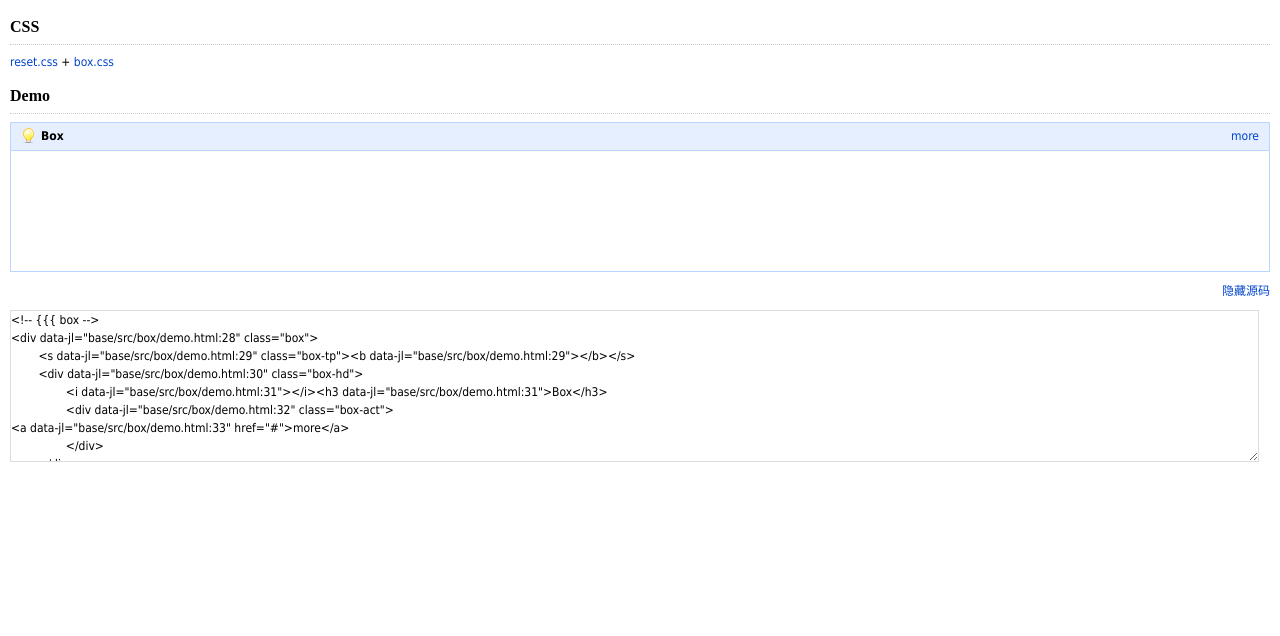
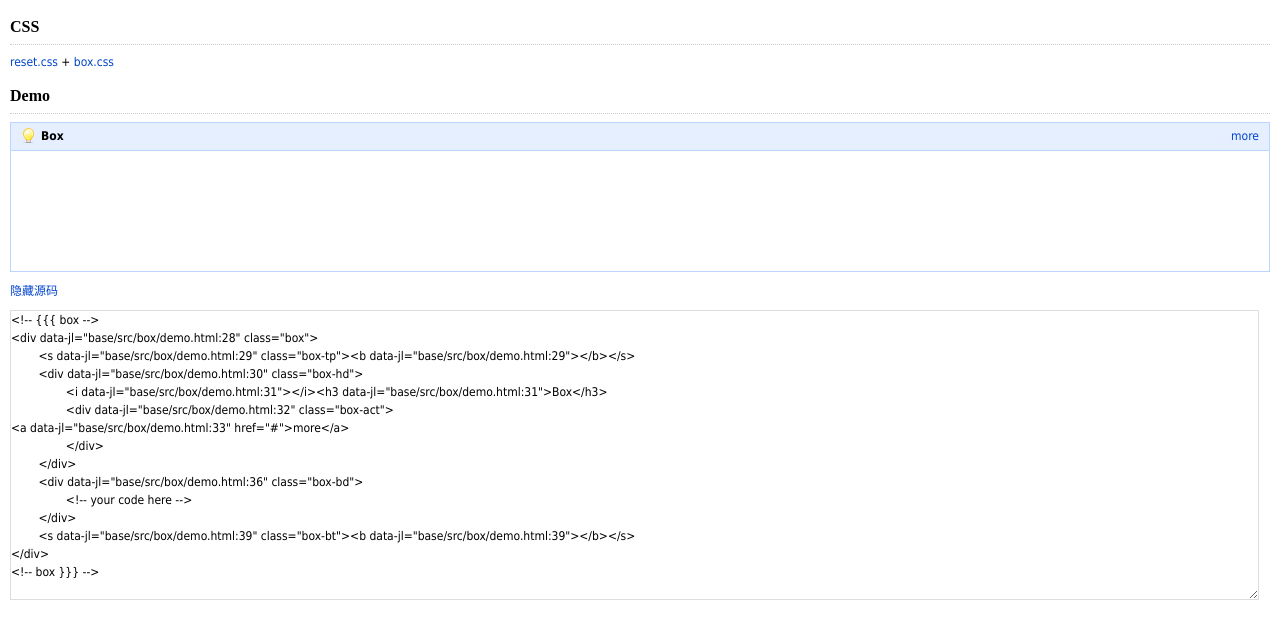
Before and after one commit to yiminghe/kissy-dpl, a plain HTML site: page base/src/box/demo.html in a window 1280 px wide. Both pictures are taken after a click on the link "显示源码". Drawn offline with Linux system fonts and the light colour scheme.

Commit message:
改进显示源码功能

```diff
--- a/base/assets/kissy-docs.css
+++ b/base/assets/kissy-docs.css
@@ -72,8 +72,8 @@
 .s-list .s-desc{color:#888;}
 
 /*代码显示*/
-.s-view-code{display:block;margin:10px 0;text-align:right;}
-.s-code{width:99%;height:150px;margin-bottom:10px;border:1px solid #ddd;}
+.s-view-code{display:block;margin:10px 0;}
+.s-code{width:99%;margin-bottom:10px;border:1px solid #ddd;}
 
 a.s-current{color:#f60;text-decoration:underline;}
 
--- a/base/assets/kissy-docs.js
+++ b/base/assets/kissy-docs.js
@@ -27,10 +27,23 @@ KISSY.ready(function(S){
     });
 
     function createCode(trigger,demo){
-        var code = D.create('<textarea class="'+CODE_CLS+'"></textarea>');
-        D.insertAfter(code,trigger);
-        code.value = S.UA.ie ? '请使用非ie内核刘浏览器查看。' : formatCode(demo.innerHTML);
-        return code;
+		var code = demo.innerHTML;
+		var lines = code.match(/\n/g);
+		if(lines && lines.length){
+			if(lines.length>30){
+				lines = 30;
+			}else{
+				lines= lines.length;
+			}
+		}else{
+			lines = 10;
+		}
+		lines = lines * 1.5;
+
+        var codeBox = D.create('<textarea class="'+CODE_CLS+'" style="height:'+lines+'em"></textarea>');
+        D.insertAfter(codeBox,trigger);
+        codeBox.value = S.UA.ie ? '请使用非ie内核刘浏览器查看。' : formatCode(code);
+        return codeBox;
     }
 
     function formatCode(code){
@@ -50,10 +63,5 @@ KISSY.ready(function(S){
         }
     }
 
-    E.on(doc.body,'mouseover',function(e){
-        var t = e.target;
-        if(D.hasClass(t,CODE_CLS)) t.select();
-    })
-
 
 });
```
